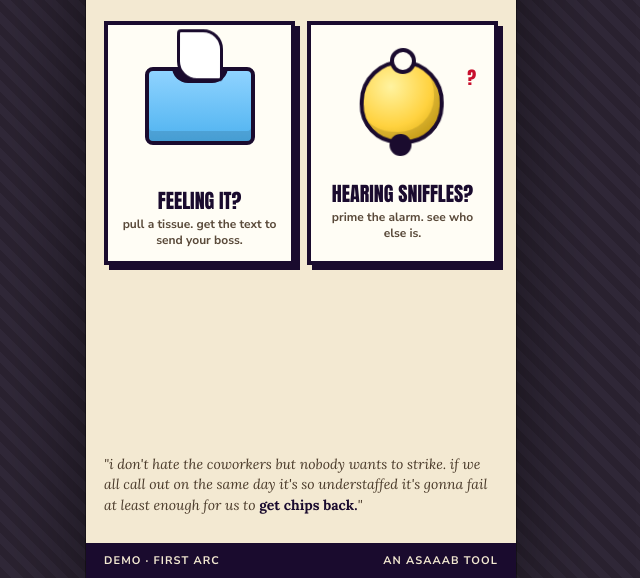
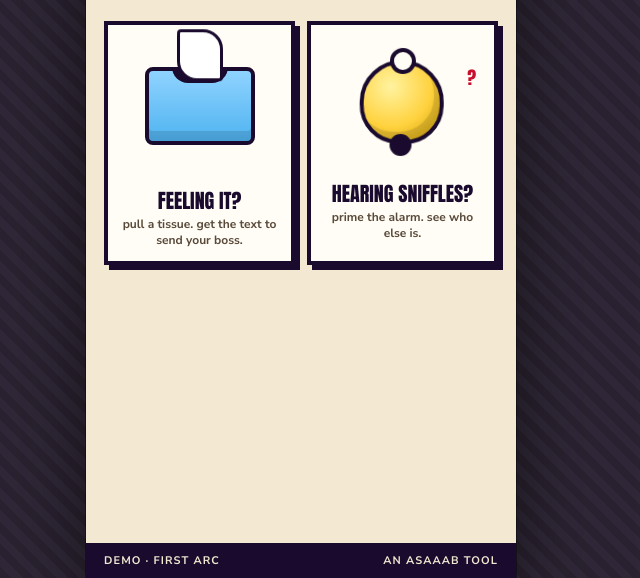
Before and after one commit to asaaab/asaaab.com, a plain HTML site: page imsickofthisplace/index.html in a window 1280 px wide. Shown: the part 222-800 px from the top of the page, without its empty margins (339-979 px from the left). Drawn offline with Linux system fonts and the light colour scheme.

Commit message:
imsickofthisplace: quote off the front page (Captain 11/8 12:42am). parked.
Co-Authored-By: Claude Fable 5.1 <noreply@anthropic.com>
Claude-Session: https://claude.ai/code/session_014hrvRqEiGBbcC7AKHXqstr

```diff
--- a/imsickofthisplace/index.html
+++ b/imsickofthisplace/index.html
@@ -120,8 +120,7 @@ function ev(n){try{if(window.goatcounter&&goatcounter.count)goatcounter.count({p
       <div class="v">prime the alarm. see who else is.</div>
     </button>
   </div>
-  <p class="thesis">"i don't hate the coworkers but nobody wants to strike. if we all call out on the same day it's so understaffed it's gonna fail at least enough for us to <b>get chips back.</b>"</p>
-  <div class="strip"><span>demo · first arc</span><span>an asaaab tool</span></div>
+  <div class="strip" style="margin-top:auto"><span>demo · first arc</span><span>an asaaab tool</span></div>
 </section>
 
 <!-- 1 · YOUR BREAK ROOM ACCOUNT -->
```
